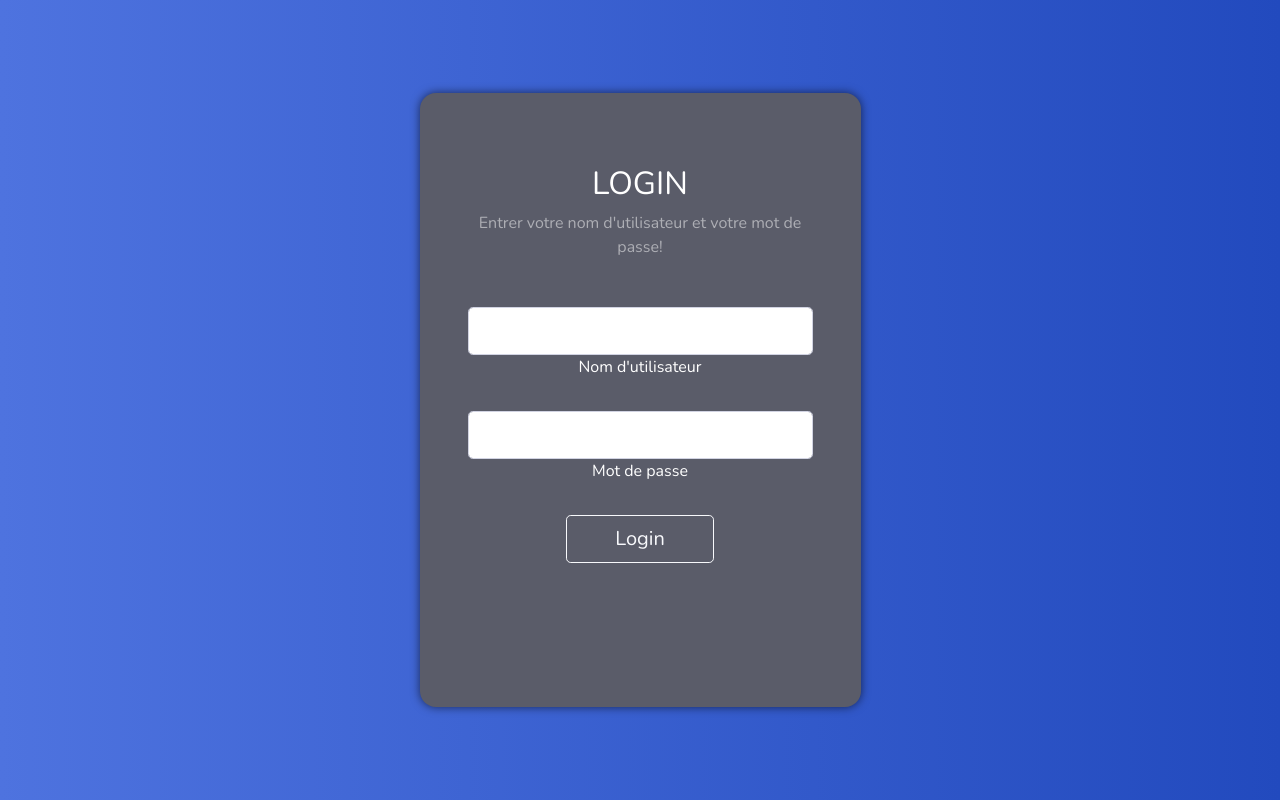
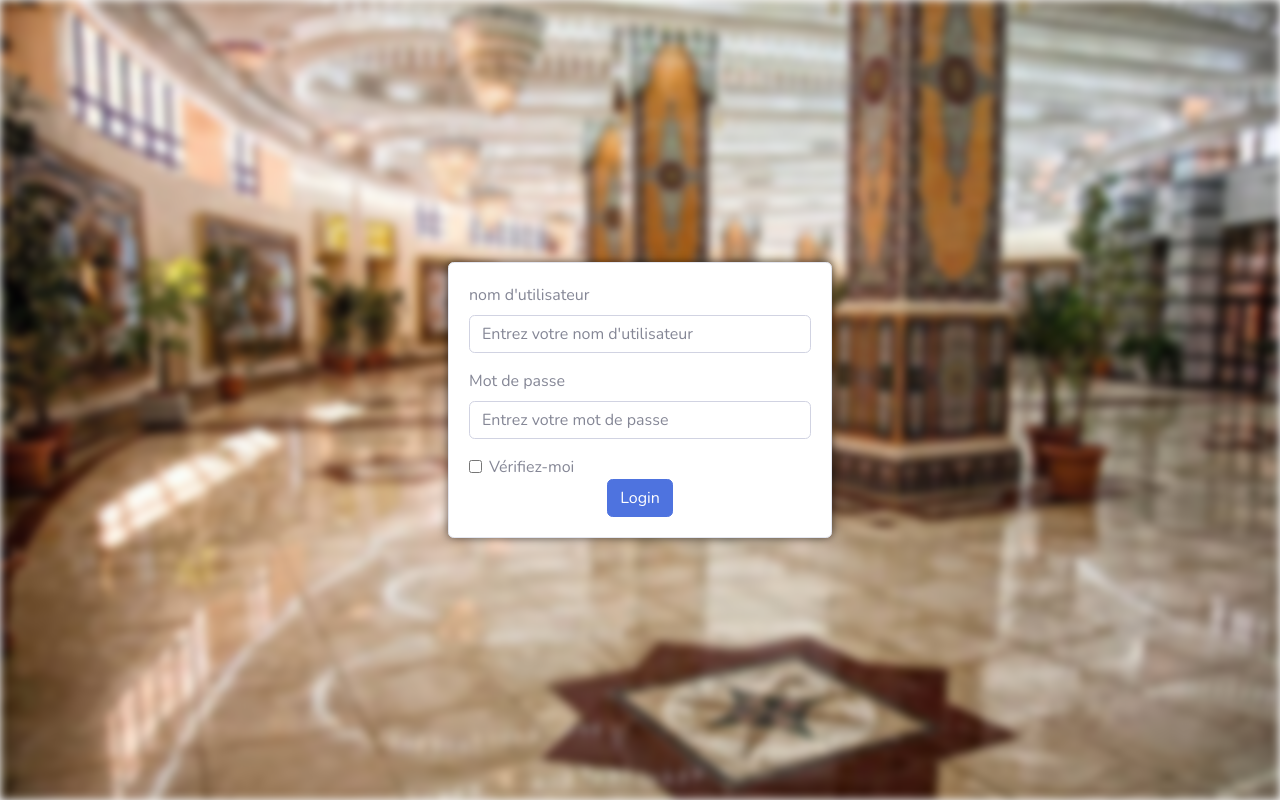
Before and after one commit to ZenasniKhalil/MarkUp, a Django app: page /login/ in a window 1280 px wide. Run offline with Django 4.2, Linux system fonts and the light colour scheme; some libraries are stand-ins or nearby versions.

Commit message:
modifying the login page

```diff
--- a/users/templates/users/user_login.html
+++ b/users/templates/users/user_login.html
@@ -1,17 +1,34 @@
-{% extends 'index.html' %}
-{% load static %}
-{% block main %}
+{% extends 'index.html' %} {% load static %} {% block main %}
 <style>
-body{
-  background: linear-gradient(90deg, #4e73df  0%, #224abe 100%);
+  .main-login {
+    width: 100%;
+    height: 100vh;
+    background-image: url('{% static "img/univ.jpg"%}');
+    background-position: center;
+    background-repeat: no-repeat;
+    background-size: cover;
+    position: absolute;
+    z-index: -1;
+    filter: blur(5px);
+  }
+  .login-container {
+    width: 100%;
+    height: 100vh;
+    display: flex;
+    align-items: center;
+    justify-content: center;
+
+    z-index: 100;
+  }
+  .card {
+    box-shadow: 0px 0px 10px rgba(0, 0, 0, 0.6);
+    width: 30%;
   }
 </style>
-<section class="vh-100 gradient-custom">
-  <div class="container py-5 h-100">
-    <div class="row d-flex justify-content-center align-items-center h-100">
-      <div class="col-12 col-md-8 col-lg-6 col-xl-5">
-        <div class="card bg-dark text-white" style="border-radius: 1rem; border: none;outline: none;box-shadow: 0px 0px 10px rgba(0, 0, 0, 0.6);">
-          <div class="card-body p-5 text-center">
+<div class="main-login"></div>
+<div class="login-container">
+  <div class="card">
+    <div class="card-body">
       <!--message-->
       {% if messages %}
       <!---->
@@ -28,33 +45,40 @@ body{
       <!-- #region -->
       {% endif %}
       <!--end message-->
-
-
-
-            <form action="" method="POST">
+      <form method="POST">
         {% csrf_token %}
-              <div class="mb-md-5 mt-md-4 pb-5">
-
-                <h2 class="fw-bold mb-2 text-uppercase">Login</h2>
-                <p class="text-white-50 mb-5">Entrer votre nom d'utilisateur et votre mot de passe!</p>
-
-                <div class="form-outline form-white mb-4">
-                  <input type="text" id="typeEmailX" class="form-control form-control-lg" name="username" />
-                  <label class="form-label" for="typeEmailX">Nom d'utilisateur</label>
+        <div class="form-group">
+          <label for="exampleInputEmail1">nom d'utilisateur</label>
+          <input
+            type="text"
+            class="form-control"
+            id="exampleInputEmail1"
+            aria-describedby="emailHelp"
+            placeholder="Entrez votre nom d'utilisateur"
+            name="username"
+          />
         </div>
-
-                <div class="form-outline form-white mb-4">
-                  <input type="password" id="typePasswordX" class="form-control form-control-lg" name="password" />
-                  <label class="form-label" for="typePasswordX">Mot de passe</label>
+        <div class="form-group">
+          <label for="exampleInputPassword1">Mot de passe</label>
+          <input
+            type="password"
+            class="form-control"
+            id="exampleInputPassword1"
+            placeholder="Entrez votre mot de passe"
+            name="password"
+          />
         </div>
-
-                <button class="btn btn-outline-light btn-lg px-5" type="submit">Login</button>
+        <div class="form-check">
+          <input type="checkbox" class="form-check-input" id="exampleCheck1" />
+          <label class="form-check-label" for="exampleCheck1"
+            >Vérifiez-moi</label
+          >
         </div>
+        <center>
+          <button type="submit" class="btn btn-primary">Login</button>
+        </center>
       </form>
     </div>
   </div>
 </div>
-    </div>
-  </div>
-</section>
 {% endblock %}
```
Also changed, not shown: db.sqlite3, static/img/univ.jpg (added). Lines whose indentation alone changed are shown as unchanged.
